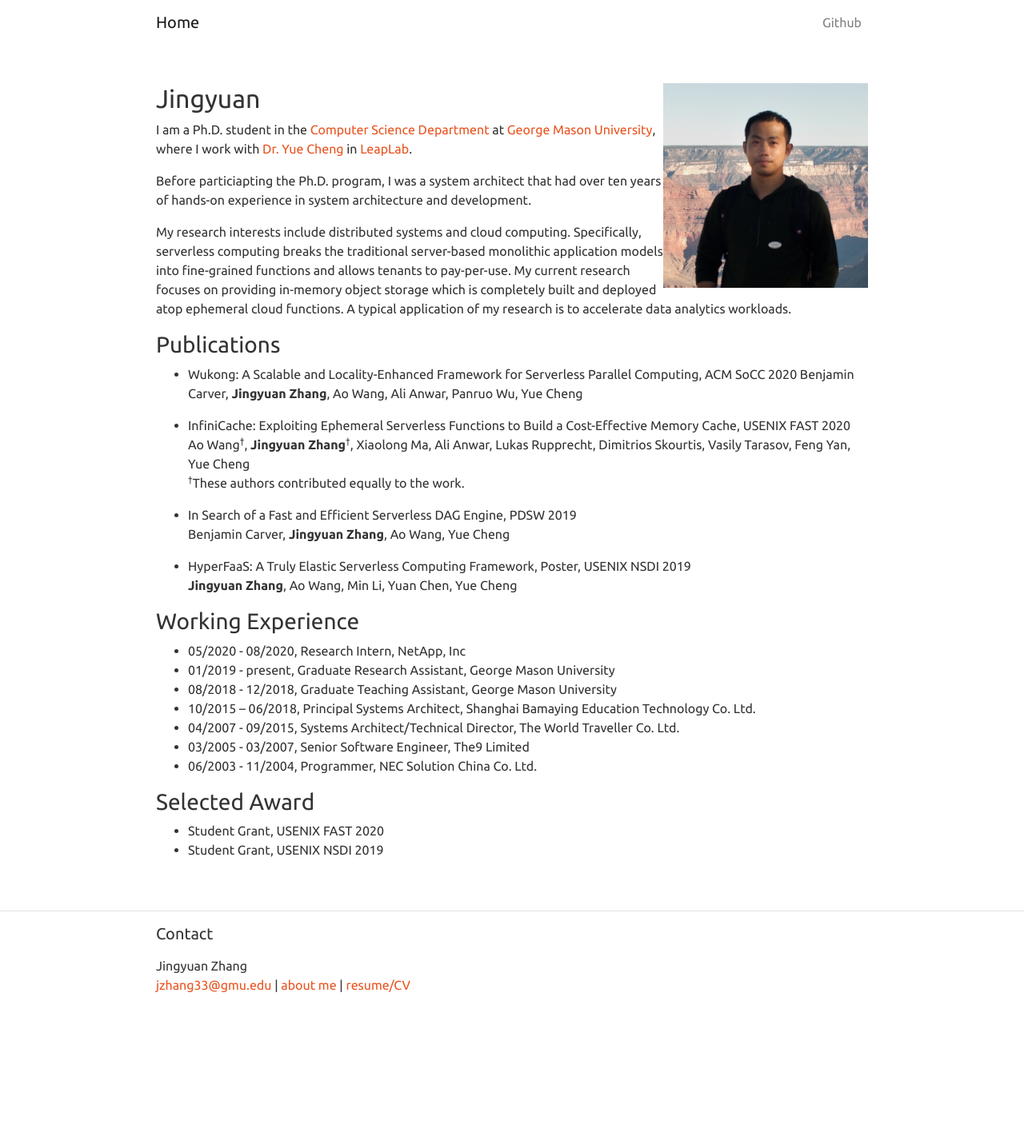
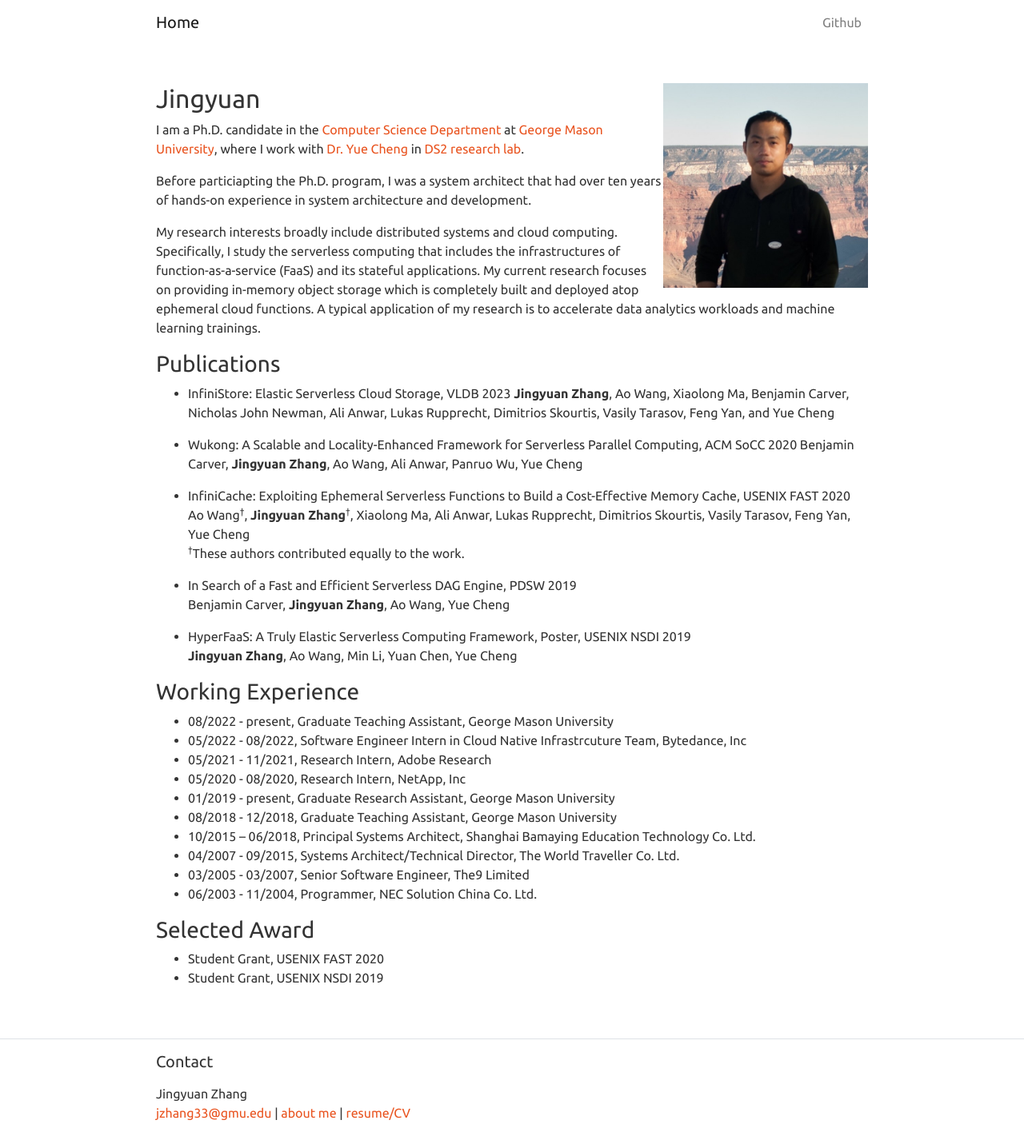
Before and after one commit to zhangjyr/zhangjyr.github.io, a Jekyll site: the page built from index.md, in a window 1280 px wide. Shown: the whole page at 80% size. Built offline with Jekyll 4.4.1, drawn with Linux system fonts in a browser that asks for light colours; before the commit the page ends 1276 px from its top, so only the background shows below that.

Commit message:
Update cv

```diff
--- a/index.md
+++ b/index.md
@@ -8,16 +8,16 @@ layout: home
   style="float:right;">
   Jingyuan
 </h2>
-I am a Ph.D. student in the [Computer Science Department](https://cs.gmu.edu/) at [George Mason University](https://www2.gmu.edu/),
-where I work with [Dr. Yue Cheng](https://cs.gmu.edu/~yuecheng/) in [LeapLab](https://mason-leap-lab.github.io/).
+I am a Ph.D. candidate in the [Computer Science Department](https://cs.gmu.edu/) at [George Mason University](https://www.gmu.edu/), where I work with [Dr. Yue Cheng](https://tddg.github.io/) in [DS2 research lab](https://ds2-lab.github.io/).
 
-Before particiapting the Ph.D. program, I was a system architect that had over ten years of hands-on experience in system
-architecture and development.
+Before particiapting the Ph.D. program, I was a system architect that had over ten years of hands-on experience in system architecture and development.
 
-My research interests include distributed systems and cloud computing. Specifically, serverless computing breaks the traditional server-based monolithic application models into fine-grained functions and allows tenants to pay-per-use. My current research focuses on providing in-memory object storage which is completely built and deployed atop ephemeral cloud functions. A typical application of my research is to accelerate data analytics workloads.
-
+My research interests broadly include distributed systems and cloud computing. Specifically, I study the serverless computing that includes the infrastructures of function-as-a-service (FaaS) and its stateful applications. My current research focuses on providing in-memory object storage which is completely built and deployed atop ephemeral cloud functions. A typical application of my research is to accelerate data analytics workloads and machine learning trainings.
 
 ### Publications
+* InfiniStore: Elastic Serverless Cloud Storage, VLDB 2023
+**Jingyuan Zhang**, Ao Wang, Xiaolong Ma, Benjamin Carver, Nicholas John Newman, Ali Anwar, Lukas Rupprecht, Dimitrios Skourtis, Vasily Tarasov, Feng Yan,  and Yue Cheng
+
 * Wukong: A Scalable and Locality-Enhanced Framework for Serverless Parallel Computing, ACM SoCC 2020
 Benjamin Carver, **Jingyuan Zhang**, Ao Wang, Ali Anwar, Panruo Wu, Yue Cheng
 
@@ -32,6 +32,9 @@ Benjamin Carver, **Jingyuan Zhang**, Ao Wang, Yue Cheng
 **Jingyuan Zhang**, Ao Wang, Min Li, Yuan Chen, Yue Cheng
 
 ### Working Experience
+* 08/2022 - present, Graduate Teaching Assistant, George Mason University
+* 05/2022 - 08/2022, Software Engineer Intern in Cloud Native Infrastrcuture Team, Bytedance, Inc
+* 05/2021 - 11/2021, Research Intern, Adobe Research
 * 05/2020 - 08/2020, Research Intern, NetApp, Inc
 * 01/2019 - present, Graduate Research Assistant, George Mason University
 * 08/2018 - 12/2018, Graduate Teaching Assistant, George Mason University
```
Also changed, not shown: 1 other file.
